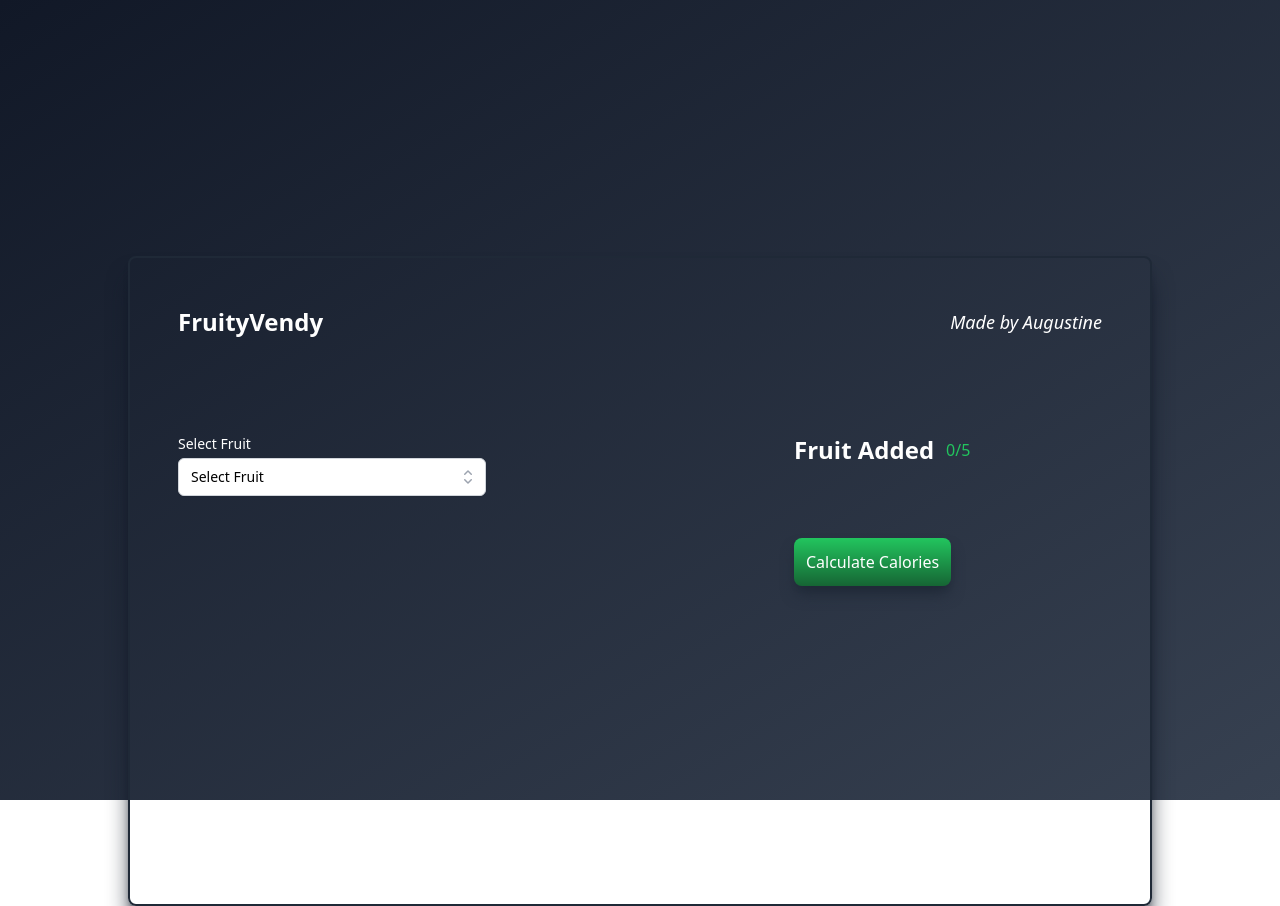
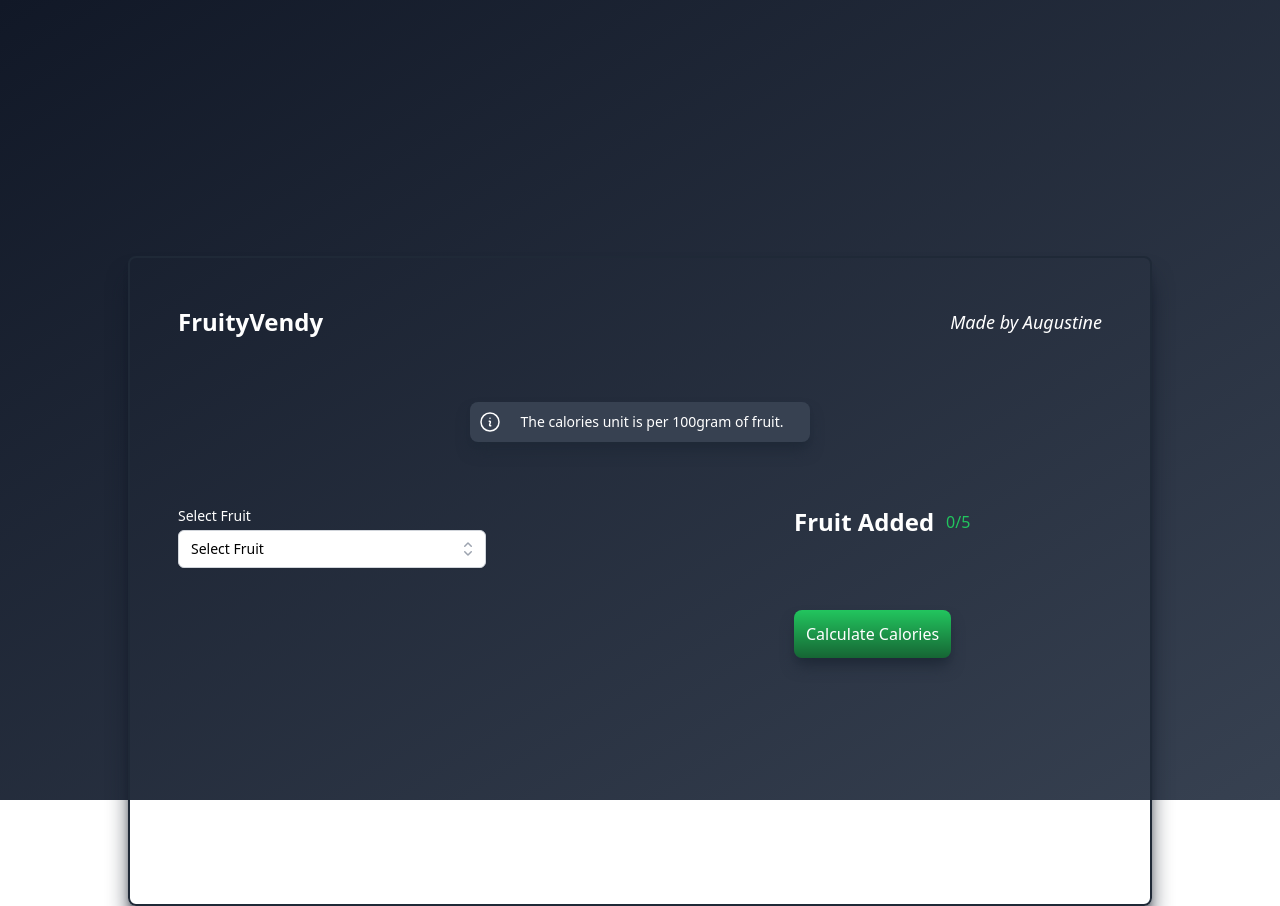
Before and after one commit to annonymousauthority/fruityvendyapp, a Nuxt app: page / in a window 1280 px wide. Built offline with nearby package versions, Linux system fonts and the light colour scheme.

Commit message:
UI Cleanups

```diff
--- a/app.vue
+++ b/app.vue
@@ -49,6 +49,16 @@
       <div class="block lg:flex justify-between items-center p-12">
         <h1 class="text-white text-2xl font-bold">FruityVendy</h1>
         <h2 class="text-white text-lg font-extralight italic">Made by Augustine</h2>
+      </div>
+      <div
+        class="bg-gray-700 p-2 w-4/5 lg:w-1/3 text-white rounded-lg shadow-lg shadow-gray-800 mt-4 my-4 mx-auto text-sm flex items-center justify-between space-x-2">
+        <svg xmlns="http://www.w3.org/2000/svg" fill="none" viewBox="0 0 24 24" stroke-width="1.5" stroke="currentColor"
+          class="w-6 h-6">
+          <path stroke-linecap="round" stroke-linejoin="round"
+            d="M11.25 11.25l.041-.02a.75.75 0 011.063.852l-.708 2.836a.75.75 0 001.063.853l.041-.021M21 12a9 9 0 11-18 0 9 9 0 0118 0zm-9-3.75h.008v.008H12V8.25z" />
+        </svg>
+        <p>The calories unit is per 100gram of fruit.</p>
+        <span></span>
       </div>
       <div class="flex flex-col items-start p-12">
         <div class="block lg:flex items-start w-full space-y-6 lg:space-y-0">
```
